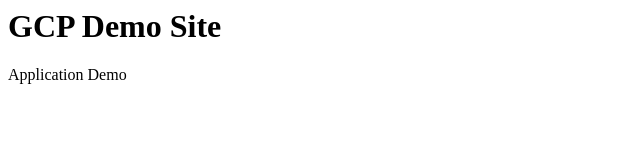
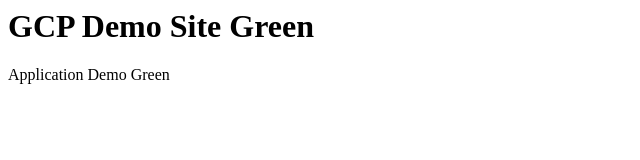
Before and after one commit to Shreya1shree5/task4, a plain HTML site: page website/index.html in a window 1280 px wide. Shown: the whole page, without its empty margins (0-640 px from the left). Drawn offline with Linux system fonts and the light colour scheme.

Commit message:
Update index.html

```diff
--- a/website/index.html
+++ b/website/index.html
@@ -1,9 +1,9 @@
 <html>
-<title>GCP Demo Site</title>
+<title>GCP Demo Site Green</title>
 <head>
 </head>
 <body>
-<h1>GCP Demo Site</h1>
-<div>Application Demo</div>
+<h1>GCP Demo Site Green</h1>
+<div>Application Demo Green</div>
 </body>
 </html>
```
